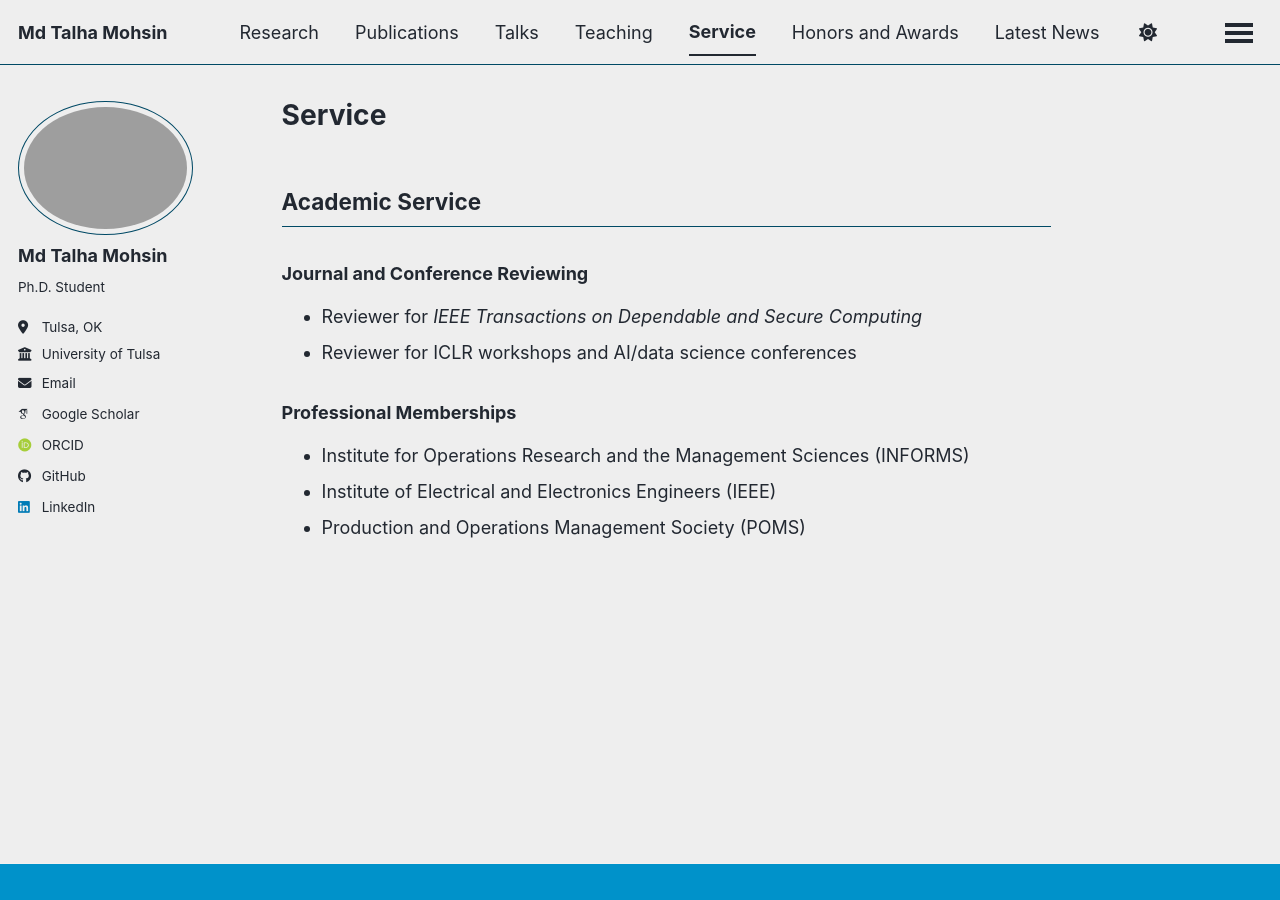
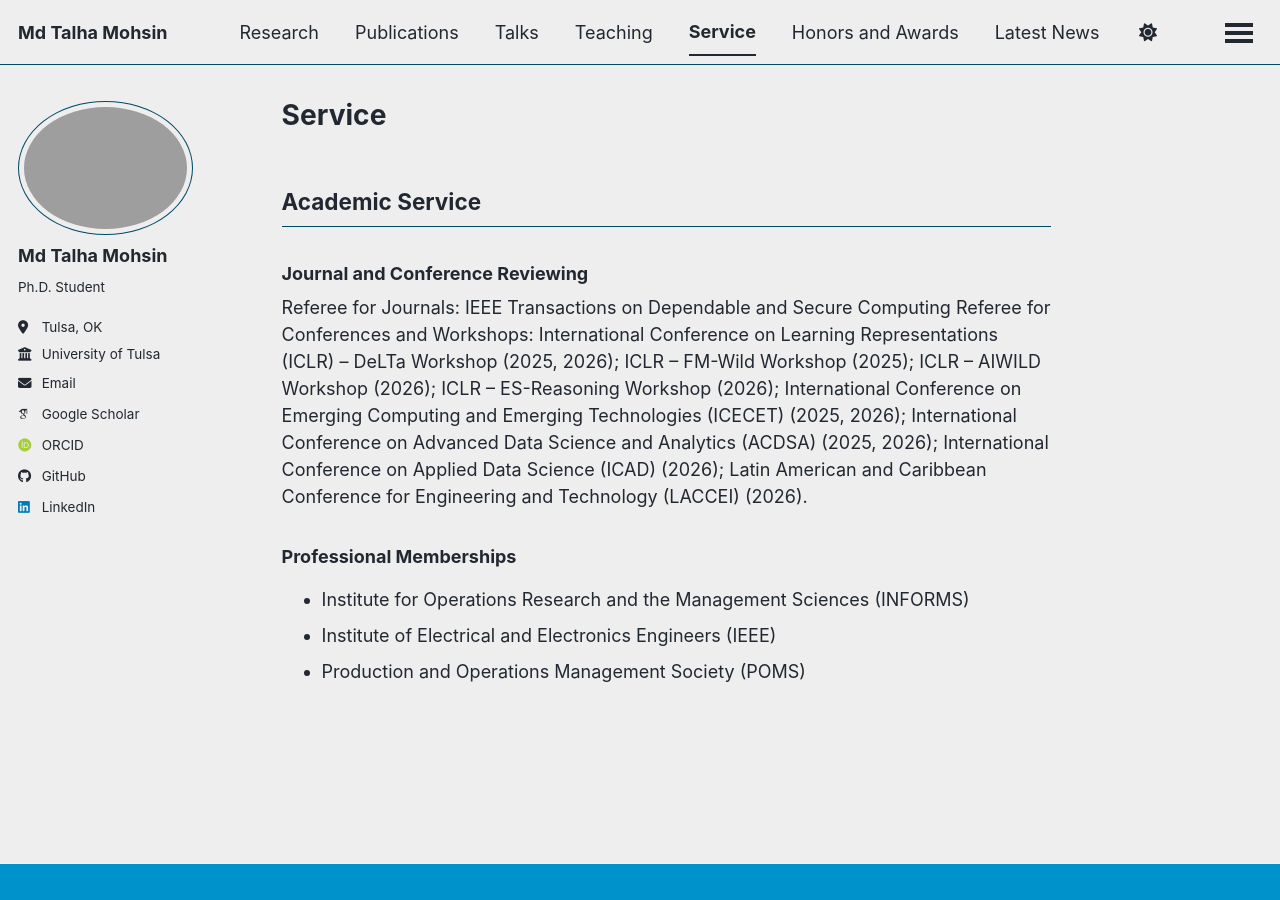
Before and after one commit to mdtalhamohsin/mdtalhamohsin.github.io, a Jekyll site: the page built from _pages/service.md, in a window 1280 px wide. Built offline with Jekyll 4.4.1, drawn with Linux system fonts in a browser that asks for light colours; some web fonts are replaced; a script bundle is joined from its source files by our own code; library files that are not in the unit come from our copies.

Commit message:
Update service.md

```diff
--- a/_pages/service.md
+++ b/_pages/service.md
@@ -9,8 +9,9 @@
 
 ### Journal and Conference Reviewing
 
-- Reviewer for *IEEE Transactions on Dependable and Secure Computing*
-- Reviewer for ICLR workshops and AI/data science conferences
+Referee for Journals: IEEE Transactions on Dependable and Secure Computing
+Referee for Conferences and Workshops: International Conference on Learning Representations (ICLR) – DeLTa Workshop (2025, 2026); ICLR – FM-Wild Workshop (2025); ICLR – AIWILD Workshop (2026); ICLR – ES-Reasoning Workshop (2026); International Conference on Emerging Computing and Emerging Technologies (ICECET) (2025, 2026); International Conference on Advanced Data Science and Analytics (ACDSA) (2025, 2026); International Conference on Applied Data Science (ICAD) (2026); Latin American and Caribbean Conference for Engineering and Technology (LACCEI) (2026).
+
 
 ### Professional Memberships
 
```
